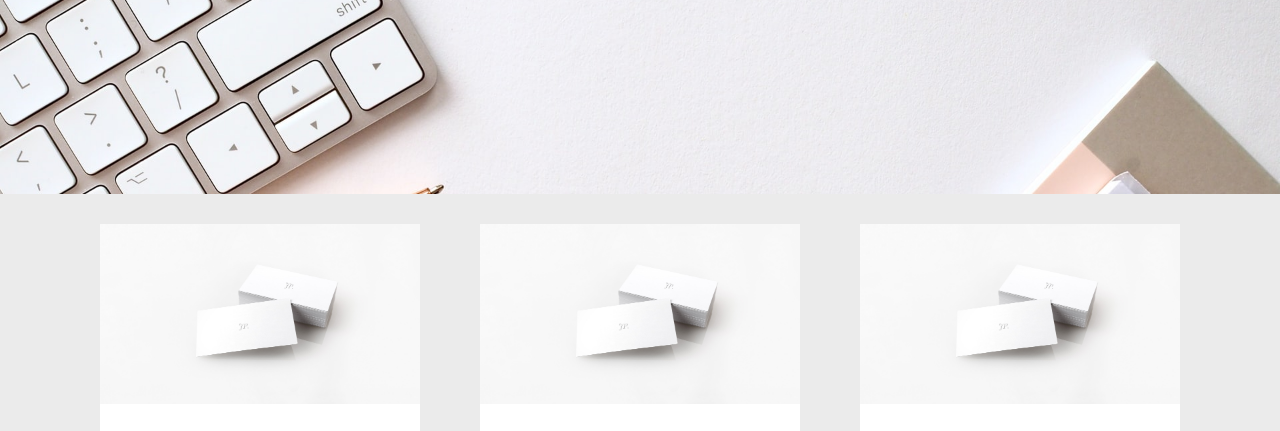
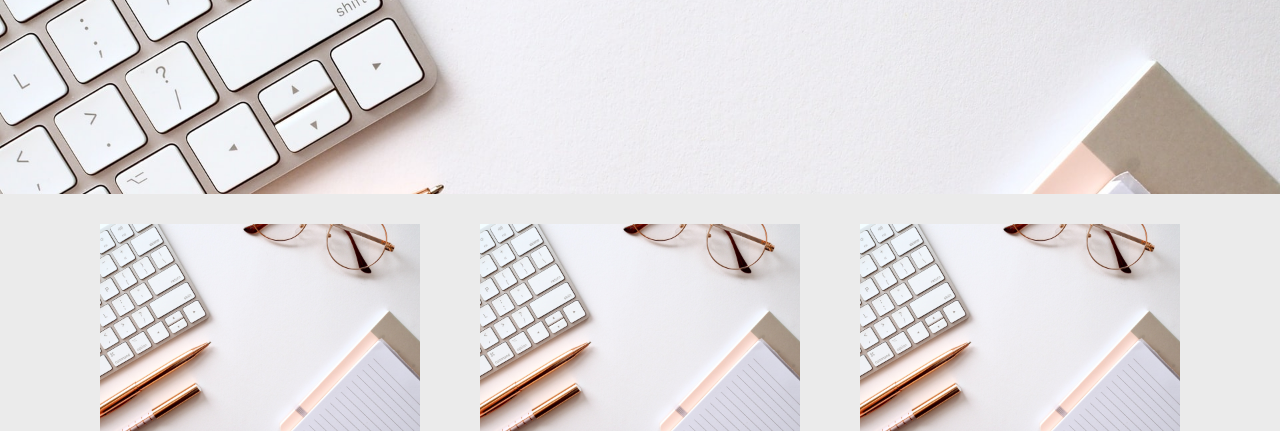
Before and after one commit to AbimaelAndrade/frontend-blog-modulo-01-aceleradev, a website: page index.html in a window 1280 px wide. Shown: the part 366-797 px from the top of the page. Drawn offline with Linux system fonts and the light colour scheme.

Commit message:
[html] images sections

```diff
--- a/index.html
+++ b/index.html
@@ -46,7 +46,7 @@
   <main class="cards">
     <section class="card">
       <div class="card-header">
-        <img src="img/cards.jpg" alt="Cartões">
+        <img src="img/plush-design-studio-unsplash.jpg" alt="Cartões">
       </div>
       <div class="card-body">
         <div class="card-content">
@@ -72,7 +72,7 @@
     </section>
     <section class="card">
       <div class="card-header">
-        <img src="img/cards.jpg" alt="Cartões">
+        <img src="img/plush-design-studio-unsplash.jpg" alt="Cartões">
       </div>
       <div class="card-body">
         <div class="card-content">
@@ -98,7 +98,7 @@
     </section>
     <section class="card">
       <div class="card-header">
-        <img src="img/cards.jpg" alt="Cartões">
+        <img src="img/plush-design-studio-unsplash.jpg" alt="Cartões">
       </div>
       <div class="card-body">
         <div class="card-content">
```
Also changed, not shown: img/cards.jpg (deleted).
